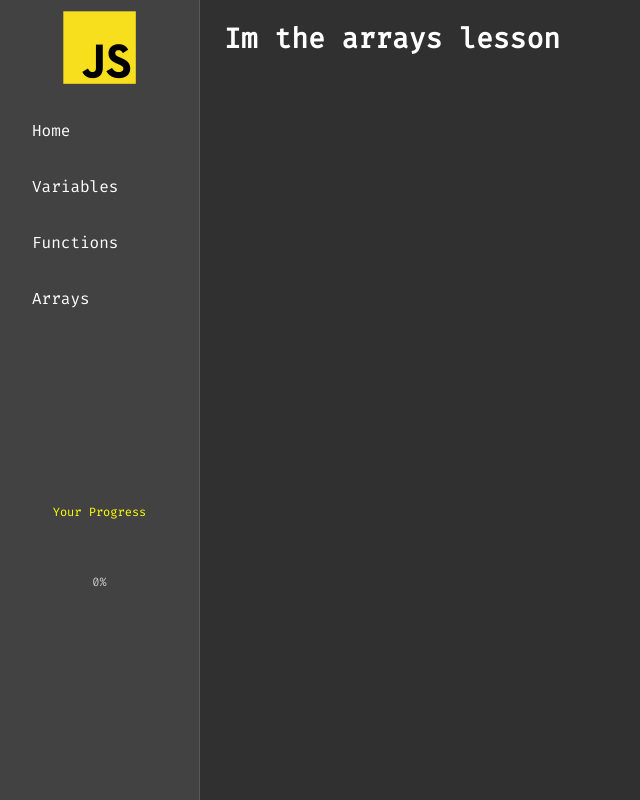
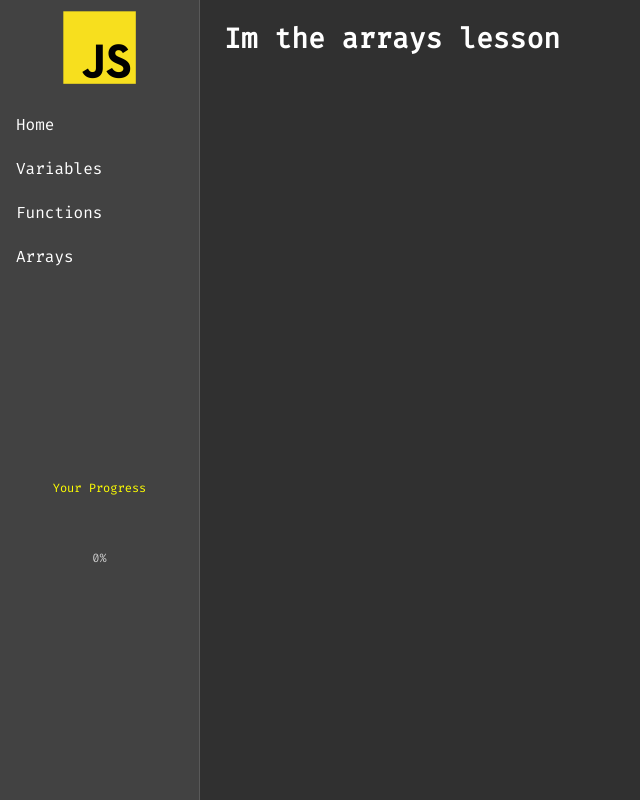
Before and after one commit to hector4213/mintbean-jsbootcamplite, a React (Create React App) app: page /arrays in a window 1280 px wide. Both pictures are taken after a click on the button "LETS GET STARTED". Shown: the whole page, without its empty margins (0-640 px from the left). Built offline with nearby package versions, Linux system fonts and the light colour scheme.

Commit message:
fix keys

```diff
--- a/src/components/Drawer.jsx
+++ b/src/components/Drawer.jsx
@@ -66,11 +66,9 @@ const Drawer = ({ userPoints }) => {
 	const classes = useStyles()
 
 	const makeMenuItems = () =>
-		menu.map((item) => (
-			<MenuItem component={Link} to={item.path}>
-				<MenuItem>
-					<ListItemText> {item.text}</ListItemText>
-				</MenuItem>
+		menu.map((item, i) => (
+			<MenuItem key={item + i} component={Link} to={item.path}>
+				<ListItemText> {item.text}</ListItemText>
 			</MenuItem>
 		))
 
```
